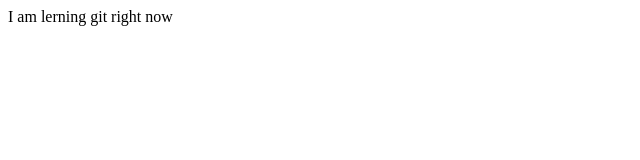
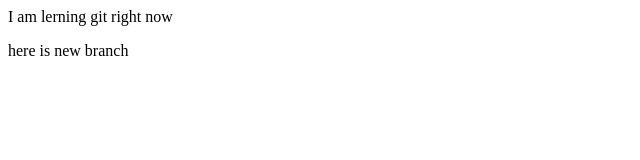
Before and after one commit to ahmedadel56/first-time, a plain HTML site: page index.html in a window 1280 px wide. Shown: the whole page, without its empty margins (0-640 px from the left). Drawn offline with Linux system fonts and the light colour scheme.

Commit message:
new brach

```diff
--- a/index.html
+++ b/index.html
@@ -7,5 +7,6 @@
 </head>
 <body>
     I am lerning git right now
+    <p>here is new branch</p>
 </body>
 </html>
```
